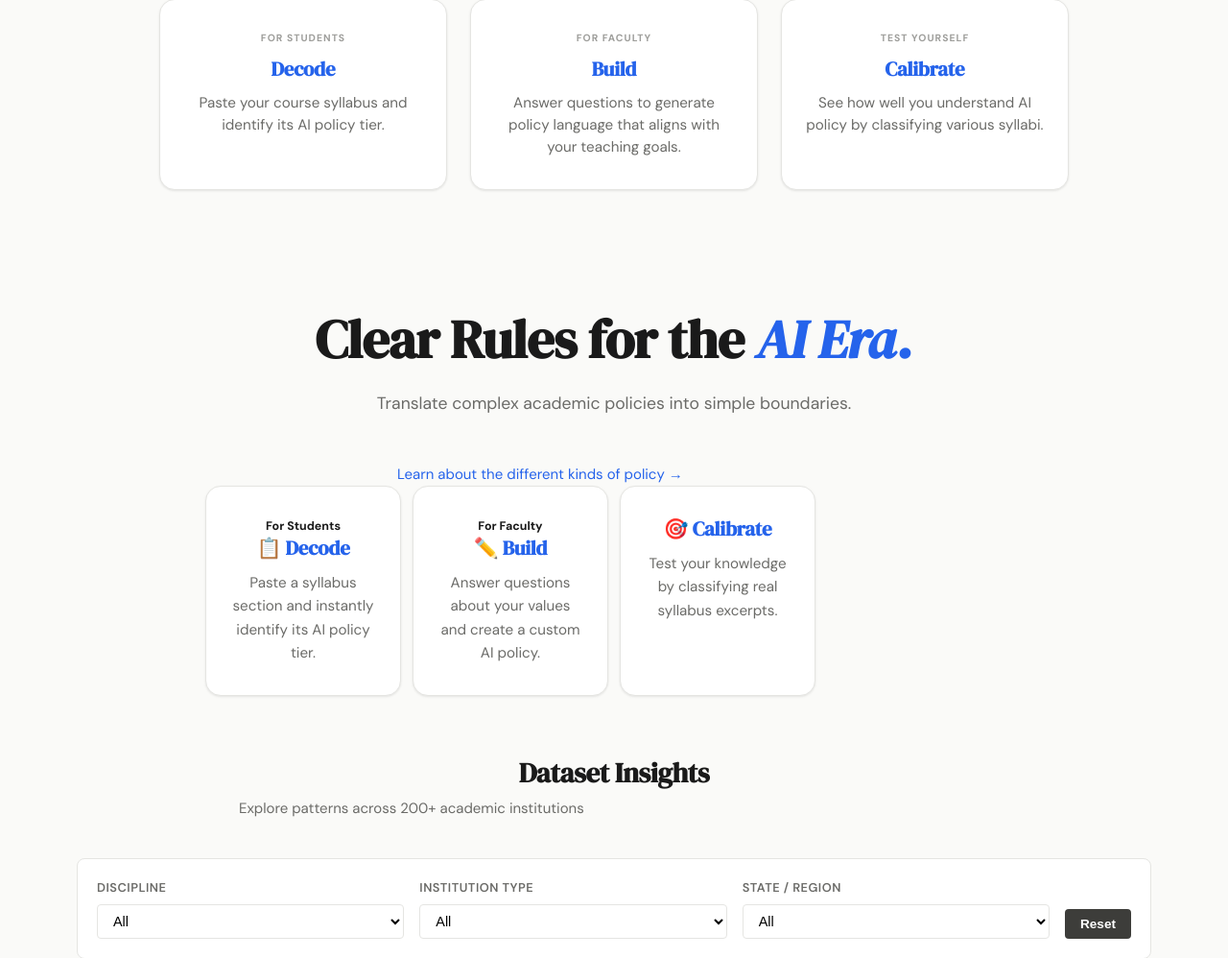
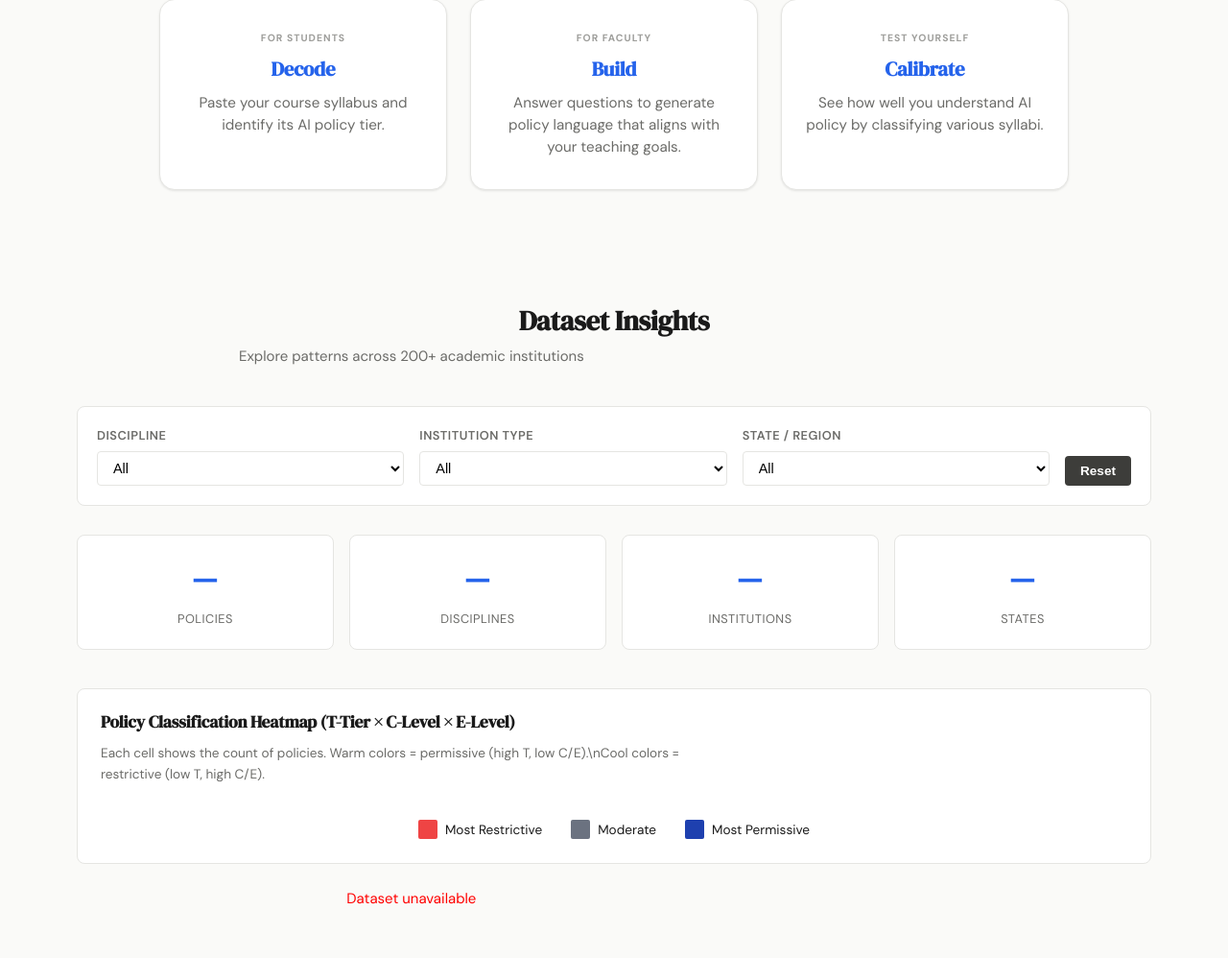
Before and after one commit to aninuona/syllabus-decoder, a Flask app: page / in a window 1280 px wide. Shown: the part 255-1253 px from the top of the page at 96% size. Run offline with Flask 3, Linux system fonts and the light colour scheme.

Commit message:
Remove main content from index.html; replaced by nav card
Removed main content section including headings and links related to AI policies.

```diff
--- a/templates/index.html
+++ b/templates/index.html
@@ -257,32 +257,6 @@
         </a>
     </nav>
 </header>
-
-  <main class="hero-container">
-    <h1>Clear Rules for the <span class="highlight">AI Era.</span></h1>
-    <p class="subtitle">Translate complex academic policies into simple boundaries.</p>
-    <p style="margin-top: var(--space-4);">
-    <a href="#policy-guide" class="text-link">Learn about the different kinds of policy →</a></p>
-
-    <div class="card-grid">
-      <a href="/decoder" class="nav-card">
-        <h5>For Students</h5>
-        <h3>📋 Decode</h3>
-        <p>Paste a syllabus section and instantly identify its AI policy tier.</p>
-      </a>
-
-      <a href="/buildsyllabus" class="nav-card">
-        <h5>For Faculty</h5>
-        <h3>✏️ Build</h3>
-        <p>Answer questions about your values and create a custom AI policy.</p>
-      </a>
-
-      <a href="/traininggame" class="nav-card">
-        <h3>🎯 Calibrate</h3>
-        <p>Test your knowledge by classifying real syllabus excerpts.</p>
-      </a>
-    </div>
-  </main>
 
   <!-- Dashboard -->
   <section class="dashboard-section">
```
